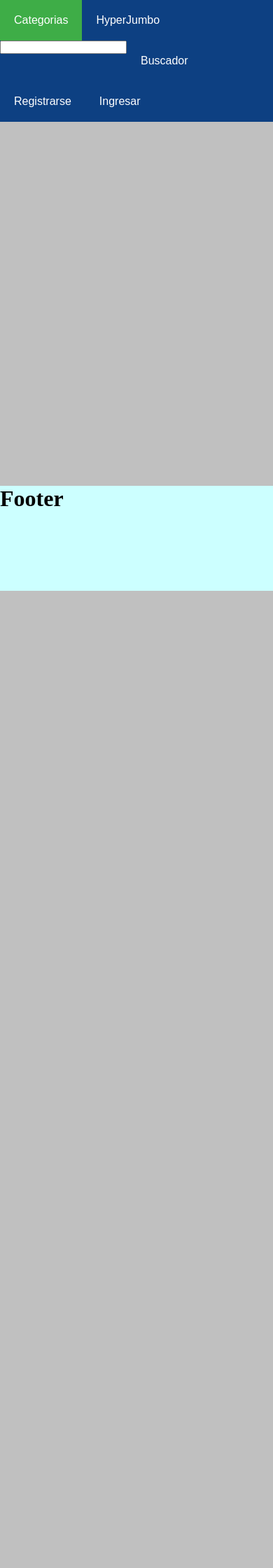
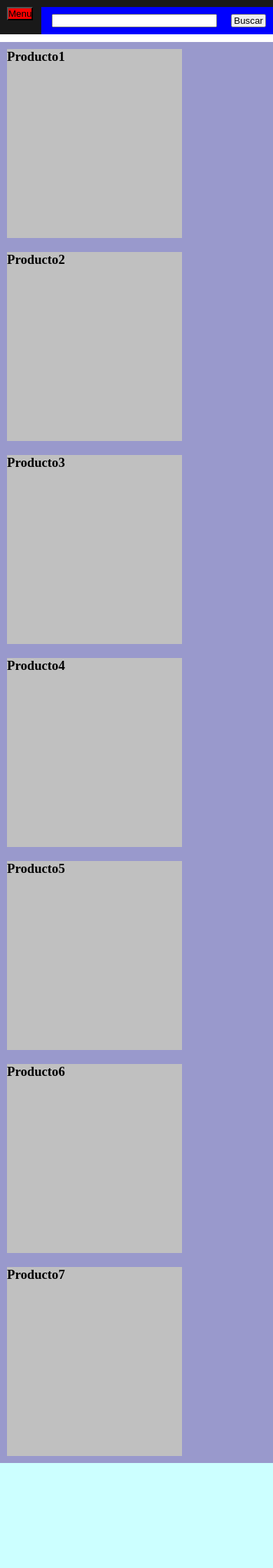
Before and after one commit to jlaya/biprod, a Django app: page / in a window 390 px wide. Shown: the whole page at 70% size. Before the commit the page ends 844 px from the top, so only its background shows below. Run offline with Django 3.2, Linux system fonts and the light colour scheme.

Commit message:
Menu superior responsive

```diff
--- a/biprod/static/css/style.css
+++ b/biprod/static/css/style.css
@@ -3,35 +3,63 @@
   margin: 0;
 }
 
-body {
-  background-color: silver;
-}
-
 header {
-  background-color: #0D4082;
+  background: rgba(0, 0, 0, 0.9);
   width: 100%;
   position: fixed;
   z-index: 100;
 }
 
-nav {
+#menu {
   float: left;
+  margin: 10px;
+}
+#menu button {
+  background-color: red;
+}
+
+#logo {
+  float: left;
+  margin-left: 20px;
+  margin-top: 10px;
+  display: none;
+}
+
+#form {
+  background-color: blue;
+  float: right;
+  margin-top: 10px;
+  width: 85%;
+}
+#form input {
+  float: right;
+  margin: 10px;
+  width: 70%;
+}
+#form button {
+  width: 50px;
+  float: right;
+  margin: 10px;
+}
+
+#nav-icon {
+  float: right;
+}
+#nav-icon nav {
   /* Desplazamos el nav hacia la izquierda */
 }
-
-nav ul {
+#nav-icon nav ul {
   list-style: none;
   overflow: hidden;
   /* Limpiamos errores de float */
 }
-
-nav ul li {
+#nav-icon nav ul li {
   float: left;
   font-family: Arial, sans-serif;
   font-size: 16px;
+  display: none;
 }
-
-nav ul li a {
+#nav-icon nav ul li a {
   display: block;
   /* Convertimos los elementos a en elementos bloque para manipular el padding */
   padding: 20px;
@@ -39,43 +67,156 @@ nav ul li a {
   text-decoration: none;
 }
 
-nav ul li:hover {
+#nav {
+  float: right;
+}
+#nav nav {
+  /* Desplazamos el nav hacia la izquierda */
+}
+#nav nav ul {
+  list-style: none;
+  overflow: hidden;
+  /* Limpiamos errores de float */
+}
+#nav nav ul li {
+  float: left;
+  font-family: Arial, sans-serif;
+  font-size: 16px;
+  display: none;
+}
+#nav nav ul li a {
+  display: block;
+  /* Convertimos los elementos a en elementos bloque para manipular el padding */
+  padding: 20px;
+  color: #fff;
+  text-decoration: none;
+}
+#nav nav ul li:hover {
   background: #3ead47;
 }
 
-wrapper {
-  background-color: #6599CC;
+#wrapper {
   float: overflow;
   width: 100%;
   height: auto;
+  padding-top: 60px;
 }
 
 section {
-  border-radius: 10px;
   background-color: #9999CC;
-  float: left;
-  width: 49%;
+  width: 100%;
 }
 
 article {
-  border-radius: 10px;
-  background-color: #999999;
+  display: inline-block;
+  background-color: silver;
+  width: 250px;
+  height: 270px;
   margin: 10px;
-}
-
-aside {
-  border-radius: 10px;
-  background-color: #336666;
-  float: right;
-  width: 49%;
 }
 
 footer {
   background-color: #CCFFFF;
   width: 100%;
-  bottom: 0;
-  position: fixed;
   height: 150px;
 }
 
+@media screen and (min-width: 481px) {
+  #form {
+    width: 85%;
+  }
+  #form input {
+    width: 70%;
+  }
+}
+@media screen and (min-width: 767px) {
+  #menu {
+    display: none;
+  }
+
+  #logo {
+    display: inline;
+  }
+
+  #nav-icon nav ul li {
+    display: inline;
+  }
+
+  #form {
+    width: 61%;
+  }
+  #form input {
+    width: 78%;
+  }
+}
+@media screen and (min-width: 950px) {
+  #menu {
+    display: none;
+  }
+
+  #logo {
+    display: inline;
+  }
+
+  #nav-icon nav ul li {
+    display: none;
+  }
+
+  #nav nav ul li {
+    display: inline;
+  }
+
+  #form {
+    width: 50%;
+  }
+}
+@media screen and (min-width: 1024px) {
+  #menu {
+    display: none;
+  }
+
+  #logo {
+    display: inline;
+  }
+
+  #nav-icon nav ul li {
+    display: none;
+  }
+
+  #nav nav ul li {
+    display: inline;
+  }
+
+  #form {
+    width: 55%;
+  }
+  #form input {
+    width: 80%;
+  }
+}
+@media screen and (min-width: 1200px) {
+  #menu {
+    display: none;
+  }
+
+  #logo {
+    display: inline;
+  }
+
+  #nav-icon nav ul li {
+    display: none;
+  }
+
+  #nav nav ul li {
+    display: inline;
+  }
+
+  #form {
+    width: 62%;
+  }
+  #form input {
+    width: 87%;
+  }
+}
+
 /*# sourceMappingURL=style.css.map */
--- a/biprod/static/scss/style.scss
+++ b/biprod/static/scss/style.scss
@@ -1,80 +1,296 @@
-
-$primary-color: #0D4082;
-
-*{
-	padding:0;
-	margin:0;
+* {
+  padding: 0;
+  margin: 0;
 }
 
+body {
 
-
-body {
-    background-color:silver;
 }
 
 header {
-    background-color: $primary-color;
+  background: rgba(0,0,0,0.9);
   width: 100%;
   position: fixed;
   z-index: 100;
 }
-nav {
-  float: left; /* Desplazamos el nav hacia la izquierda */
+
+#menu {
+  float: left;
+  margin: 10px;
+
+  button {
+    background-color: red;
+  }
 }
 
-nav ul {
+#logo {
+  float: left;
+  margin-left: 20px;
+  margin-top: 10px;
+  display: none;
+}
+
+#form {
+  background-color: blue;
+  float: right;
+  margin-top: 10px;
+  width: 85%;
+
+  input {
+    float: right;
+    margin: 10px;
+    width: 70%;
+  }
+
+  button {
+    width: 50px;
+    float: right;
+    margin: 10px;
+  }
+}
+
+#nav-icon {
+  float: right;
+
+  nav {
+     /* Desplazamos el nav hacia la izquierda */
+
+    ul {
       list-style: none;
       overflow: hidden; /* Limpiamos errores de float */
-}
 
-nav ul li {
+      li {
         float: left;
         font-family: Arial, sans-serif;
         font-size: 16px;
-}
+        display: none;
 
-nav ul li a {
+        a {
           display: block; /* Convertimos los elementos a en elementos bloque para manipular el padding */
           padding: 20px;
           color: #fff;
           text-decoration: none;
+
+        }
+      }
+    }
+
+ }
+}
+
+
+#nav {
+  float: right;
+
+  nav {
+     /* Desplazamos el nav hacia la izquierda */
+
+    ul {
+      list-style: none;
+      overflow: hidden; /* Limpiamos errores de float */
+
+      li {
+        float: left;
+        font-family: Arial, sans-serif;
+        font-size: 16px;
+        display: none;
+
+        a {
+          display: block; /* Convertimos los elementos a en elementos bloque para manipular el padding */
+          padding: 20px;
+          color: #fff;
+          text-decoration: none;
+
+        }
+      }
+    }
   }
 
   nav ul li:hover {
     background: #3ead47;
   }
+}
 
-wrapper {
-    background-color:#6599CC;
+
+
+#wrapper {
   float: overflow;
   width: 100%;
   height: auto;
+  padding-top: 60px;
 }
 
 section {
-    border-radius: 10px;
-    background-color:#9999CC;
-    float: left;
-    width: 49%;
+  background-color: #9999CC;
+  width: 100%;
+
 }
 
 article {
-    border-radius: 10px;
-    background-color:#999999;
-    margin:10px;
-}
-
-aside {
-    border-radius: 10px;
-    background-color:#336666;
-    float: right;
-    width: 49%;
+  display: inline-block;
+  background-color: silver;
+  width: 250px;
+  height: 270px;
+  margin: 10px;
 }
 
 footer {
-    background-color:#CCFFFF;
+  background-color: #CCFFFF;
   width: 100%;
-    bottom: 0;
-    position: fixed;
   height: 150px;
 }
+
+@media screen and (min-width: 481px) {
+
+  #form {
+      width: 85%;
+
+      input {
+        width: 70%;
+      }
+  }
+
+}
+
+@media screen and (min-width: 767px) {
+  #menu {
+    display: none;
+  }
+  #logo {
+    display: inline;
+  }
+
+  #nav-icon {
+    nav {
+      ul {
+        li{
+          display: inline;
+        }
+      }
+    }
+
+  }
+  #form {
+      width: 61%;
+
+      input {
+        width: 78%;
+      }
+ }
+}
+
+@media screen and (min-width: 950px) {
+  #menu {
+    display: none;
+  }
+
+  #logo {
+    display: inline;
+  }
+
+  #nav-icon {
+    nav {
+      ul {
+        li{
+          display: none;
+        }
+      }
+    }
+
+  }
+
+  #nav {
+    nav {
+      ul {
+        li{
+          display: inline;
+        }
+      }
+    }
+
+  }
+
+  #form {
+      width: 50%;
+ }
+}
+
+@media screen and (min-width: 1024px) {
+  #menu {
+    display: none;
+  }
+
+  #logo {
+    display: inline;
+  }
+
+  #nav-icon {
+    nav {
+      ul {
+        li{
+          display: none;
+        }
+      }
+    }
+
+  }
+
+  #nav {
+    nav {
+      ul {
+        li{
+          display: inline;
+        }
+      }
+    }
+
+  }
+
+  #form {
+      width: 55%;
+
+      input {
+        width: 80%;
+      }
+ }
+}
+
+@media screen and (min-width: 1200px) {
+  #menu {
+    display: none;
+  }
+
+  #logo {
+    display: inline;
+  }
+
+  #nav-icon {
+    nav {
+      ul {
+        li{
+          display: none;
+        }
+      }
+    }
+
+  }
+
+  #nav {
+    nav {
+      ul {
+        li{
+          display: inline;
+        }
+      }
+    }
+
+  }
+
+  #form {
+      width: 62%;
+
+      input {
+        width: 87%;
+      }
+ }
+}
--- a/biprod/templates/apps/home/index.html
+++ b/biprod/templates/apps/home/index.html
@@ -2,30 +2,27 @@
 {% load staticfiles %}
 {% block title %}Bienvenidos{% endblock %}
 {% block content %}
-<body>
-    <wrapper>
-      <h5>Wrapper</h5>
 <section>
-          <h1>Section</h1>
   <article>
-               <h1>Article1<h1>
+    <h3>Producto1</h3>
   </article>
   <article>
-               <h1>Article2<h1>
+    <h3>Producto2</h3>
+  </article>
+  <article>
+    <h3>Producto3</h3>
+  </article>
+  <article>
+    <h3>Producto4</h3>
+  </article>
+  <article>
+    <h3>Producto5</h3>
+  </article>
+  <article>
+    <h3>Producto6</h3>
+  </article>
+  <article>
+    <h3>Producto7</h3>
   </article>
 </section>
-        <aside>
-           <h1>Aside</h1>
-           <article>
-               <h1>Article1<h1>
-           </article>
-           <article>
-               <h1>Article2<h1>
-           </article>
-        </aside>
-    </wrapper>
-    <footer>
-      <h1>Footer</h1>
-    </footer>
-</body>
 {% endblock %}
--- a/biprod/templates/base.html
+++ b/biprod/templates/base.html
@@ -5,20 +5,45 @@
   <title>{% block title %}{% endblock %}</title>
   <meta charset="utf-8" />
   <link href={% static "css/style.css" %} rel="stylesheet">
-
 </head>
+<body>
   <header>
+    <div id="nav">
       <nav>
         <ul>
-  			<li><a href="#">Categorias</a></li>
-  			<li><a href="#">HyperJumbo</a></li>
-        <li><input type= text ></li>
-  			<li><a href="#">Buscador</a></li>
+          <li><a href="#">Iniciar Session</a></li>
           <li><a href="#">Registrarse</a></li>
-  			<li><a href="#">Ingresar</a></li>
         </ul>
       </nav>
+    </div>
+    <div id="nav-icon">
+      <nav>
+        <ul>
+          <li><a href="#"><img src="d" ></a></li>
+          <li><a href="#"><img src="d" ></a></li>
+        </ul>
+      </nav>
+    </div>
+    <div id="form">
+      <form>
+        <button type="submit"> Buscar</button>
+        <input type="text" />
+        <!-- <input type="submit" class="buscar" value="Buscar" /> -->
+      </form>
+    </div>
+    <div id="menu">
+      <button type="submit">Menu</button>
+    </div>
+    <div id="logo">
+      <img src="" width="150" height="40">
+    </div>
+
   </header>
+  <div id="wrapper">
     {% block content %}
     {% endblock %}
+  </div>
+<footer>
+</footer>
+</body>
 </html>
```
Also changed, not shown: biprod/static/scss/_colors.scss (added), 1 other file. Lines whose indentation alone changed are shown as unchanged.
